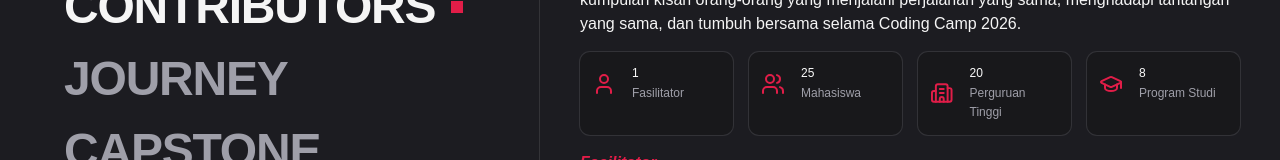
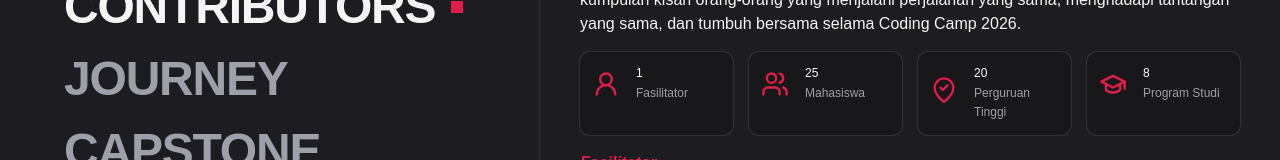
Before and after one commit to afifrohul/cfc-22-the-last-commit, a React (Vite) app: page /contributors in a window 1280 px wide. Shown: the part 249-409 px from the top of the page. Built offline with nearby package versions, Linux system fonts and the light colour scheme.

Commit message:
feat: add animation icons component

```diff
--- /dev/null
+++ b/src/components/animate-icons/graduation-cap.tsx
@@ -0,0 +1,81 @@
+"use client"
+
+import type { Variants } from "motion/react"
+import { motion } from "motion/react"
+import type { HTMLAttributes } from "react"
+import { forwardRef } from "react"
+
+import { cn } from "@/lib/utils"
+
+interface GraduationCapIconProps extends HTMLAttributes<HTMLDivElement> {
+  size?: number
+}
+
+const CAP_VARIANTS: Variants = {
+  normal: {
+    rotate: 0,
+  },
+  animate: {
+    y: [0, -5, 0],
+    rotate: [0, -2, 2, 0],
+    transition: {
+      duration: 1,
+      ease: "easeInOut",
+    },
+  },
+}
+
+const TASSEL_VARIANTS: Variants = {
+  normal: { rotate: 0 },
+  animate: {
+    rotate: [0, 15, -10, 5, 0],
+    transition: {
+      duration: 1,
+      ease: "easeInOut",
+      delay: 0.1,
+    },
+  },
+}
+
+const GraduationCapIcon = forwardRef<HTMLDivElement, GraduationCapIconProps>(
+  ({ className, size = 28, ...props }, ref) => {
+    return (
+      <div ref={ref} className={cn(className)} {...props}>
+        <svg
+          fill="none"
+          height={size}
+          stroke="currentColor"
+          strokeLinecap="round"
+          strokeLinejoin="round"
+          strokeWidth="2"
+          viewBox="0 0 24 24"
+          width={size}
+          xmlns="http://www.w3.org/2000/svg"
+        >
+          <motion.g
+            animate="animate"
+            style={{ transformOrigin: "12px 12px" }}
+            variants={CAP_VARIANTS}
+          >
+            <path d="M2 10l10-5 10 5-10 5z" />
+            <path d="M6 12v5c3 3 9 3 12 0v-5" />
+
+            {/* Tassel now inherits cap movement */}
+            <motion.path
+              d="M22 10v6"
+              style={{
+                transformBox: "fill-box",
+                transformOrigin: "top center",
+              }}
+              variants={TASSEL_VARIANTS}
+            />
+          </motion.g>
+        </svg>
+      </div>
+    )
+  }
+)
+
+GraduationCapIcon.displayName = "GraduationCapIcon"
+
+export { GraduationCapIcon }
--- /dev/null
+++ b/src/components/animate-icons/map-pin-check-inside.tsx
@@ -0,0 +1,76 @@
+"use client"
+
+import type { Variants } from "motion/react"
+import { motion } from "motion/react"
+import type { HTMLAttributes } from "react"
+import { forwardRef } from "react"
+
+import { cn } from "@/lib/utils"
+
+interface MapPinCheckInsideIconProps extends HTMLAttributes<HTMLDivElement> {
+  size?: number
+}
+
+const SVG_VARIANTS: Variants = {
+  normal: {
+    y: 0,
+  },
+  animate: {
+    y: [0, -5, -3],
+    transition: {
+      duration: 1,
+      times: [0, 0.6, 1],
+    },
+  },
+}
+
+const CHECK_VARIANTS: Variants = {
+  normal: {
+    opacity: 1,
+  },
+  animate: {
+    opacity: [0, 1],
+    pathLength: [0, 1],
+    transition: {
+      delay: 0.3,
+      duration: 1,
+      opacity: { duration: 0.1, delay: 0.3 },
+    },
+  },
+}
+
+const MapPinCheckInsideIcon = forwardRef<
+  HTMLDivElement,
+  MapPinCheckInsideIconProps
+>(({ className, size = 28, ...props }, ref) => {
+  return (
+    <div ref={ref} className={cn(className)} {...props}>
+      <motion.svg
+        animate="animate"
+        fill="none"
+        height={size}
+        initial="normal"
+        stroke="currentColor"
+        strokeLinecap="round"
+        strokeLinejoin="round"
+        strokeWidth="2"
+        variants={SVG_VARIANTS}
+        viewBox="0 0 24 24"
+        width={size}
+        xmlns="http://www.w3.org/2000/svg"
+      >
+        <path d="M20 10c0 4.993-5.539 10.193-7.399 11.799a1 1 0 0 1-1.202 0C9.539 20.193 4 14.993 4 10a8 8 0 0 1 16 0" />
+        <motion.path
+          animate="animate"
+          d="m9 10 2 2 4-4"
+          initial="normal"
+          variants={CHECK_VARIANTS}
+        />
+      </motion.svg>
+    </div>
+  )
+})
+
+MapPinCheckInsideIcon.displayName = "MapPinCheckInsideIcon"
+
+export { MapPinCheckInsideIcon }
--- /dev/null
+++ b/src/components/animate-icons/user.tsx
@@ -0,0 +1,83 @@
+import type { Variants } from "motion/react"
+import { motion } from "motion/react"
+import type { HTMLAttributes } from "react"
+import { forwardRef } from "react"
+
+import { cn } from "@/lib/utils"
+
+interface UserIconProps extends HTMLAttributes<HTMLDivElement> {
+  size?: number
+}
+
+const PATH_VARIANT: Variants = {
+  normal: {
+    pathLength: 0,
+    opacity: 0,
+    pathOffset: 1,
+  },
+  animate: {
+    pathLength: 1,
+    opacity: 1,
+    pathOffset: 0,
+    transition: {
+      duration: 1,
+      delay: 0.2,
+    },
+  },
+}
+
+const CIRCLE_VARIANT: Variants = {
+  normal: {
+    pathLength: 0,
+    pathOffset: 1,
+    scale: 0.5,
+  },
+  animate: {
+    pathLength: 1,
+    pathOffset: 0,
+    scale: 1,
+    transition: {
+      duration: 1.2,
+    },
+  },
+}
+
+const UserIcon = forwardRef<HTMLDivElement, UserIconProps>(
+  ({ className, size = 28, ...props }, ref) => {
+    return (
+      <div ref={ref} className={cn(className)} {...props}>
+        <svg
+          fill="none"
+          height={size}
+          width={size}
+          viewBox="0 0 24 24"
+          stroke="currentColor"
+          strokeWidth="2"
+          strokeLinecap="round"
+          strokeLinejoin="round"
+          xmlns="http://www.w3.org/2000/svg"
+        >
+          <motion.circle
+            cx="12"
+            cy="8"
+            r="5"
+            variants={CIRCLE_VARIANT}
+            initial="normal"
+            animate="animate"
+          />
+
+          <motion.path
+            d="M20 21a8 8 0 0 0-16 0"
+            variants={PATH_VARIANT}
+            initial="normal"
+            animate="animate"
+          />
+        </svg>
+      </div>
+    )
+  }
+)
+
+UserIcon.displayName = "UserIcon"
+
+export { UserIcon }
--- /dev/null
+++ b/src/components/animate-icons/users.tsx
@@ -0,0 +1,65 @@
+import type { Variants } from "motion/react"
+import { motion } from "motion/react"
+import type { HTMLAttributes } from "react"
+import { forwardRef } from "react"
+
+import { cn } from "@/lib/utils"
+
+interface UsersIconProps extends HTMLAttributes<HTMLDivElement> {
+  size?: number
+}
+
+const PATH_VARIANTS: Variants = {
+  normal: {
+    translateX: -6,
+  },
+  animate: {
+    translateX: 0,
+    transition: {
+      delay: 0.1,
+      duration: 1,
+    },
+  },
+}
+
+const UsersIcon = forwardRef<HTMLDivElement, UsersIconProps>(
+  ({ className, size = 28, ...props }, ref) => {
+    return (
+      <div ref={ref} className={cn(className)} {...props}>
+        <svg
+          fill="none"
+          height={size}
+          width={size}
+          viewBox="0 0 24 24"
+          stroke="currentColor"
+          strokeWidth="2"
+          strokeLinecap="round"
+          strokeLinejoin="round"
+          xmlns="http://www.w3.org/2000/svg"
+        >
+          <path d="M16 21v-2a4 4 0 0 0-4-4H6a4 4 0 0 0-4 4v2" />
+
+          <circle cx="9" cy="7" r="4" />
+
+          <motion.path
+            d="M22 21v-2a4 4 0 0 0-3-3.87"
+            variants={PATH_VARIANTS}
+            initial="normal"
+            animate="animate"
+          />
+
+          <motion.path
+            d="M16 3.13a4 4 0 0 1 0 7.75"
+            variants={PATH_VARIANTS}
+            initial="normal"
+            animate="animate"
+          />
+        </svg>
+      </div>
+    )
+  }
+)
+
+UsersIcon.displayName = "UsersIcon"
+
+export { UsersIcon }
--- a/src/pages/contributors.tsx
+++ b/src/pages/contributors.tsx
@@ -2,8 +2,11 @@ import { facil, cohorts } from "@/lib/data/member-data"
 import ProfileCard from "@/components/profile-card"
 import TypingHeadline from "@/components/typing-headline"
 import { usePageTitle } from "@/hooks/use-page-title"
-import { Building2, GraduationCap, User, Users } from "lucide-react"
 import StatsInfoCard from "@/components/stats-info-card"
+import { UserIcon } from "@/components/animate-icons/user"
+import { UsersIcon } from "@/components/animate-icons/users"
+import { GraduationCapIcon } from "@/components/animate-icons/graduation-cap"
+import { MapPinCheckInsideIcon } from "@/components/animate-icons/map-pin-check-inside"
 
 export default function Contributors() {
   usePageTitle("Contributors")
@@ -31,22 +34,22 @@ export default function Contributors() {
         </div>
         <div className="mt-4 grid gap-4 md:grid-cols-2 lg:grid-cols-4">
           <StatsInfoCard
-            icon={<User className="text-highlight" />}
+            icon={<UserIcon className="text-highlight" />}
             stats={facil.length}
             label="Fasilitator"
           />
           <StatsInfoCard
-            icon={<Users className="text-highlight" />}
+            icon={<UsersIcon className="text-highlight" />}
             stats={cohorts.length}
             label="Mahasiswa"
           />
           <StatsInfoCard
-            icon={<Building2 className="text-highlight" />}
+            icon={<MapPinCheckInsideIcon className="text-highlight" />}
             stats={uniqueUniv.size}
             label="Perguruan Tinggi"
           />
           <StatsInfoCard
-            icon={<GraduationCap className="text-highlight" />}
+            icon={<GraduationCapIcon className="text-highlight" />}
             stats={uniqueMajor.size}
             label="Program Studi"
           />
```
